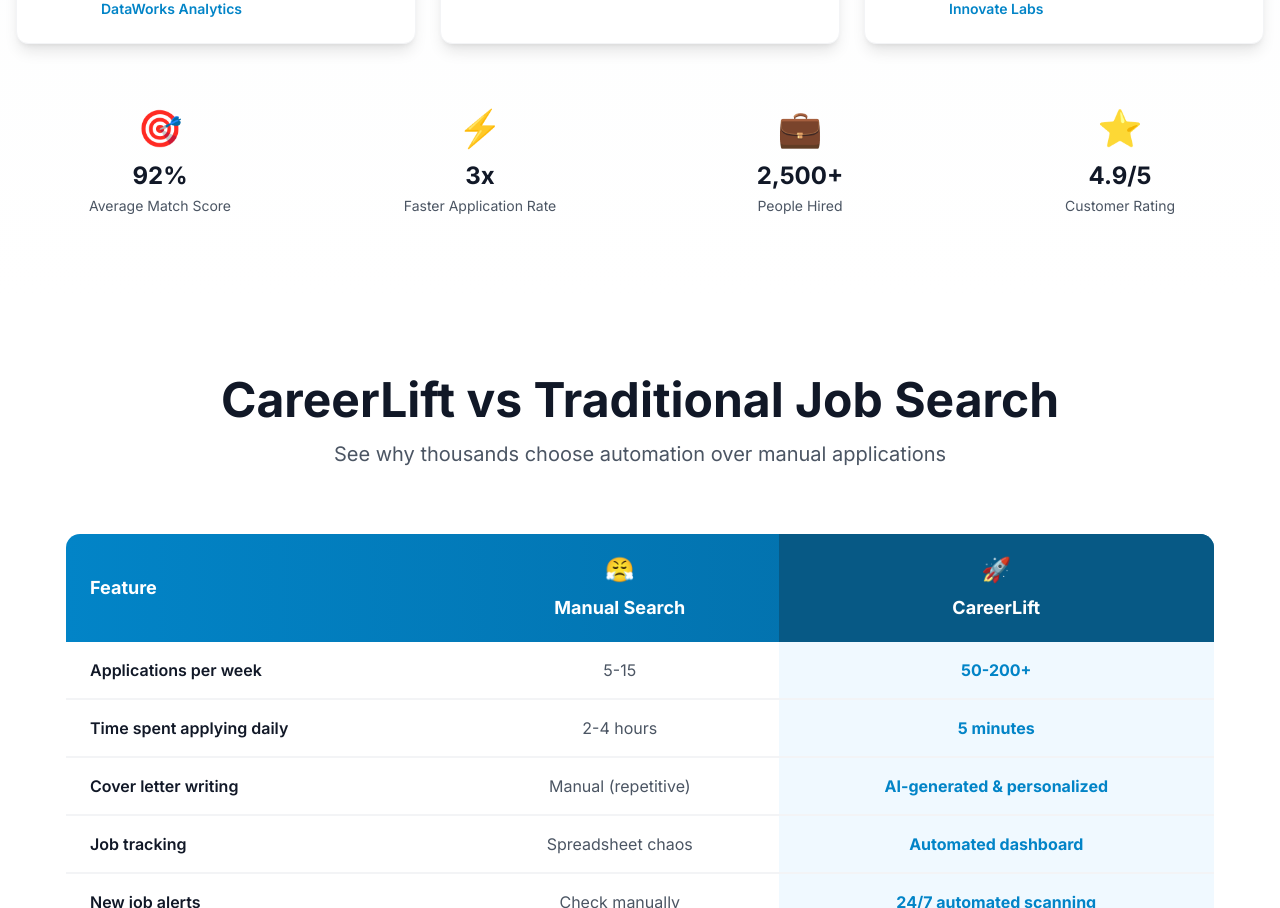
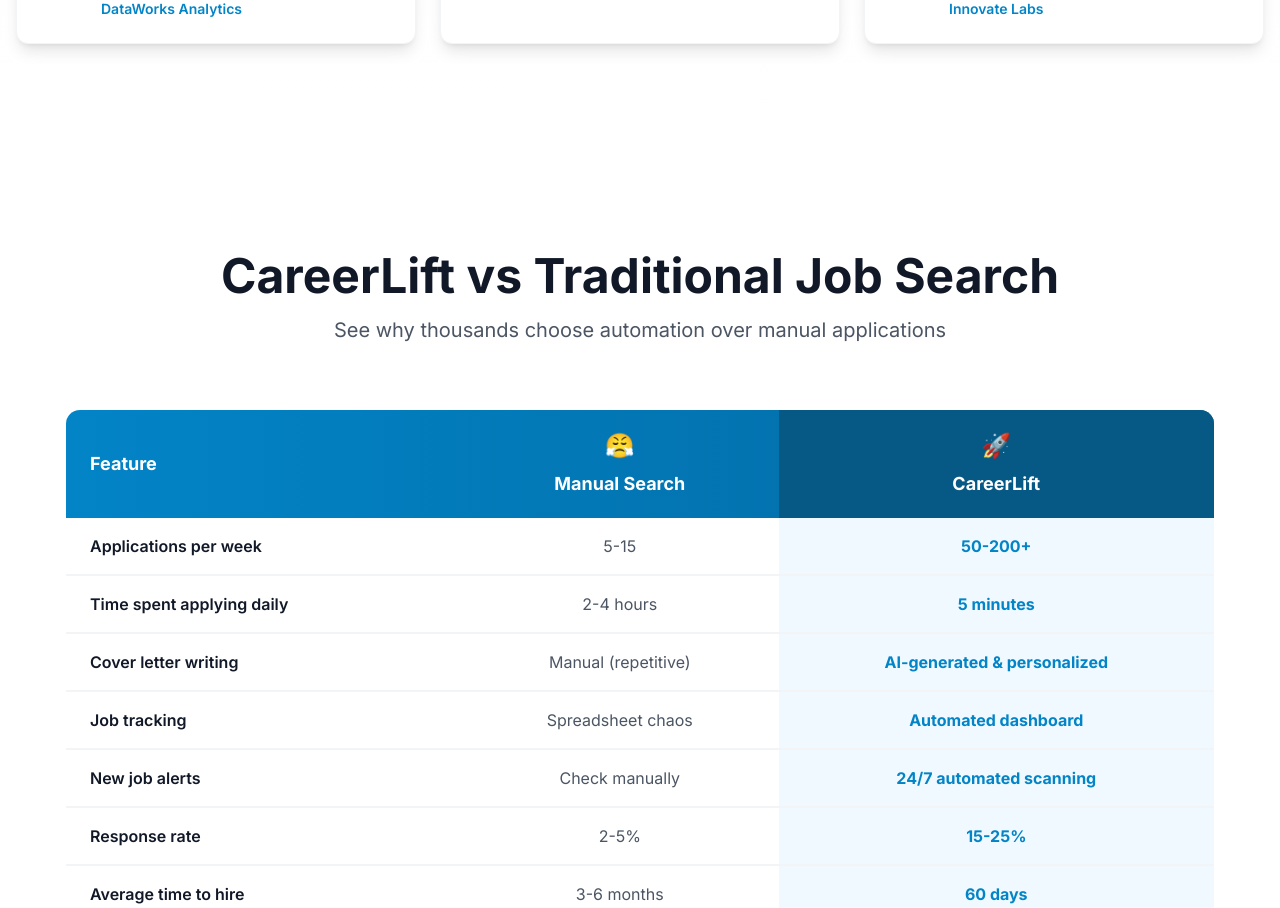
Before and after one commit to MattVogelsang/Clift, a Next.js app: page / in a window 1280 px wide. Shown: the part 3948-4856 px from the top of the page. Built offline with nearby package versions, Linux system fonts and the light colour scheme; no server answers.

Commit message:
Remove hero trust badge metrics

```diff
--- a/components/Testimonials.tsx
+++ b/components/Testimonials.tsx
@@ -143,29 +143,6 @@
           ))}
         </div>
 
-        {/* Trust Badges */}
-        <div className="grid md:grid-cols-4 gap-8 mt-16">
-          <div className="text-center">
-            <div className="text-4xl mb-3">🎯</div>
-            <div className="text-2xl font-bold text-gray-900 mb-1">92%</div>
-            <div className="text-sm text-gray-600">Average Match Score</div>
-          </div>
-          <div className="text-center">
-            <div className="text-4xl mb-3">⚡</div>
-            <div className="text-2xl font-bold text-gray-900 mb-1">3x</div>
-            <div className="text-sm text-gray-600">Faster Application Rate</div>
-          </div>
-          <div className="text-center">
-            <div className="text-4xl mb-3">💼</div>
-            <div className="text-2xl font-bold text-gray-900 mb-1">2,500+</div>
-            <div className="text-sm text-gray-600">People Hired</div>
-          </div>
-          <div className="text-center">
-            <div className="text-4xl mb-3">⭐</div>
-            <div className="text-2xl font-bold text-gray-900 mb-1">4.9/5</div>
-            <div className="text-sm text-gray-600">Customer Rating</div>
-          </div>
-        </div>
       </div>
     </section>
   )
```
